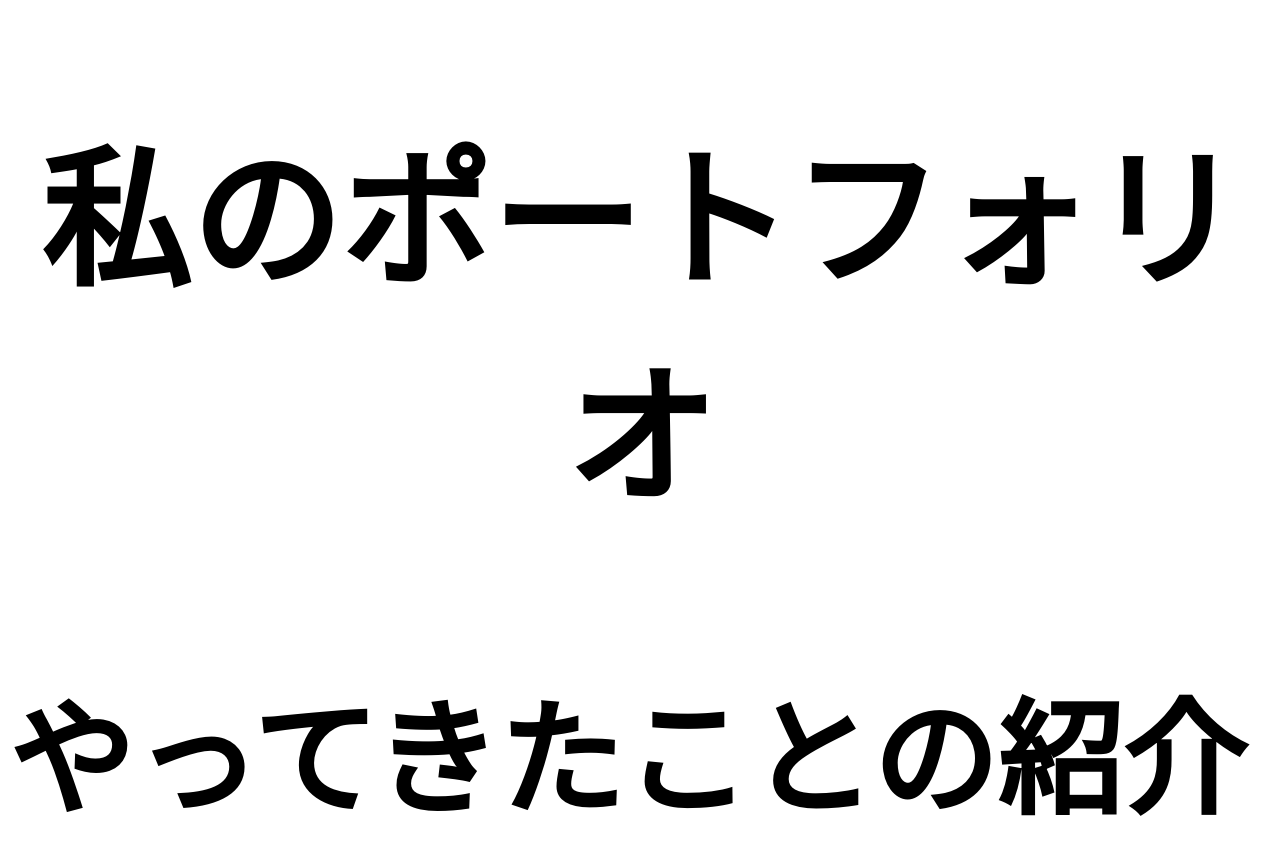
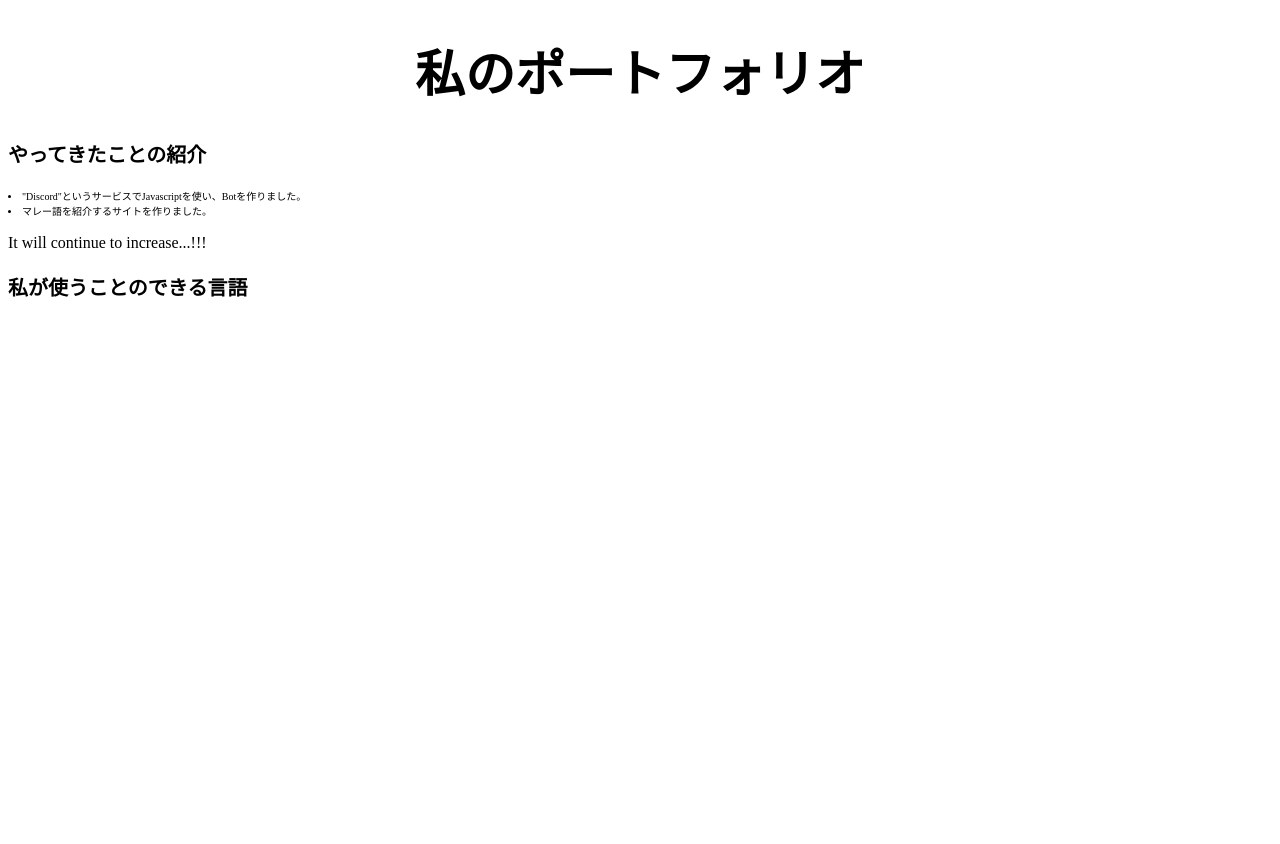
Before and after one commit to kotatudeattaka/portfolio, a plain HTML site: page index.html in a window 1280 px wide. Shown: the top 844 px of the page. After the commit the page ends 800 px from the top, so only its background shows below. Drawn offline with Linux system fonts and the light colour scheme.

Commit message:
cssミスですｗ

```diff
--- a/style.css
+++ b/style.css
@@ -1,9 +1,9 @@
 h1{
-    font-size: 150px;
+    font-size: 50px;
 }
 h3{
-    font-size: 125px;
+    font-size: 20px;
 }
 li{
-    font-size: 100px;
+    font-size: 10px;
 }
```
